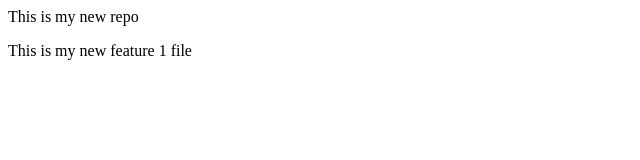
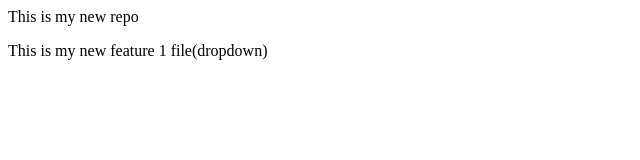
Before and after one commit to Venkatesh-coder-ctrl/localrepo, a plain HTML site: page index.html in a window 1280 px wide. Shown: the full height of the page, 0-640 px from the left. Drawn offline with Linux system fonts and the light colour scheme.

Commit message:
Add dropdown

```diff
--- a/index.html
+++ b/index.html
@@ -1,2 +1,2 @@
 <p>This is my new repo</p>
-<p>This is my new feature 1 file</p>
+<p>This is my new feature 1 file(dropdown)</p>
```
